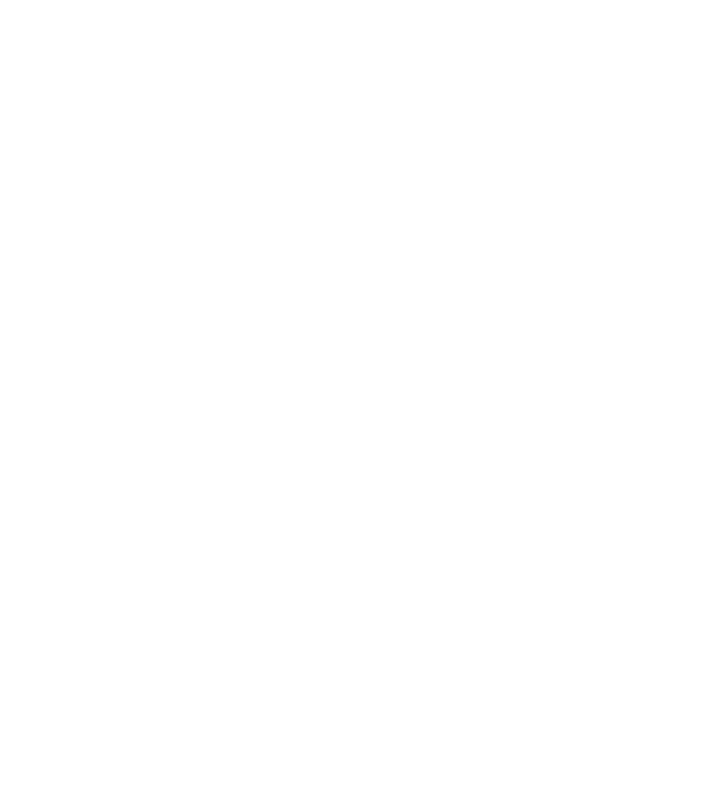
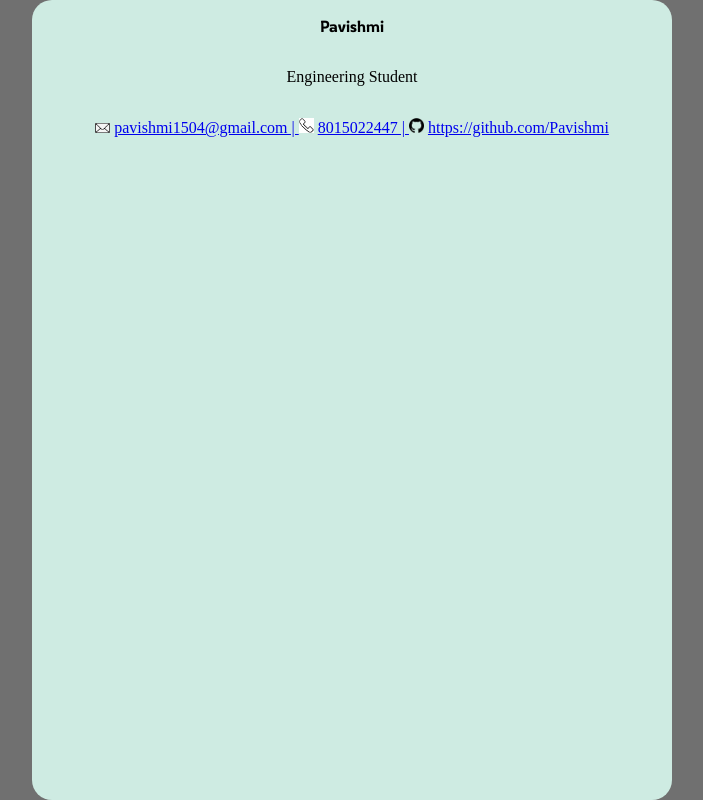
Before and after one commit to Pavishmi/mern-resume, a plain HTML site: page index.html in a window 1280 px wide. Shown: the whole page, without its empty margins (288-991 px from the left). Drawn offline with Linux system fonts and the light colour scheme.

Commit message:
heading updated

```diff
--- a/assets/css/style.css
+++ b/assets/css/style.css
@@ -5,4 +5,51 @@
 
 body{
     margin: 0px;
+    background-color: #707070;
 }
+.main-section
+{
+    background-color: #ceebe2;
+    height:100%;
+    width:50vw;
+    position:absolute;
+    top:0px;
+    left: 25%;
+    border-radius: 20px;
+}
+.rowdies-light {
+    font-family: "Rowdies", sans-serif;
+    font-weight: 300;
+    font-style: normal;
+  }
+
+  .rowdies-regular {
+    font-family: "Rowdies", sans-serif;
+    font-weight: 400;
+    font-style: normal;
+  }
+
+  .rowdies-bold {
+    font-family: "Rowdies", sans-serif;
+    font-weight: 700;
+    font-style: normal;
+  }
+
+header
+{
+    display:flex;
+    flex-direction: column;
+    align-items: center;
+}
+#primary-name
+{
+    font-weight: 200;
+}
+.primary-tag
+{
+  color: black;
+}
+#primary-tag
+{
+  color:black;
+}
--- a/index.html
+++ b/index.html
@@ -5,8 +5,26 @@
     <meta name="viewport" content="width=device-width, initial-scale=1.0">
     <link rel="stylesheet" href="assets/css/style.css">
     <title>Pavishmi Resume</title>
+
+    <link rel="preconnect" href="https://fonts.googleapis.com">
+    <link rel="preconnect" href="https://fonts.gstatic.com" crossorigin>
+    <link href="https://fonts.googleapis.com/css2?family=Rowdies:wght@300;400;700&display=swap" rel="stylesheet">
 </head>
 <body>
+    <section class="main-section">
+        <header>
+            <p class="rowdies-bold" id="primary-name">Pavishmi</p>
+            <p class="primary-tag">Engineering Student</p>
+            <p class="primary-tag" id="primary-tag">
+                <img src="assets/images/mail.png" height="10px" width="15px">
+                <a href="mailto:pavishmi1504@gmail.com">pavishmi1504@gmail.com | </a>
+                <img src="assets/images/contact.png" height="15px" width="15px">
+                <a href="https://wa.me/send?8015022447" target="_blank">8015022447 | </a>
+                <img src="assets/images/git.png" height="15px" width="15px">
+                <a href="https://github.com/Pavishmi">https://github.com/Pavishmi</a>
+            </p>
+        </header>
 
+    </section>
 </body>
 </html>
```
Also changed, not shown: assets/images/contact.png (added), assets/images/git.png (added), assets/images/mail.png (added).
